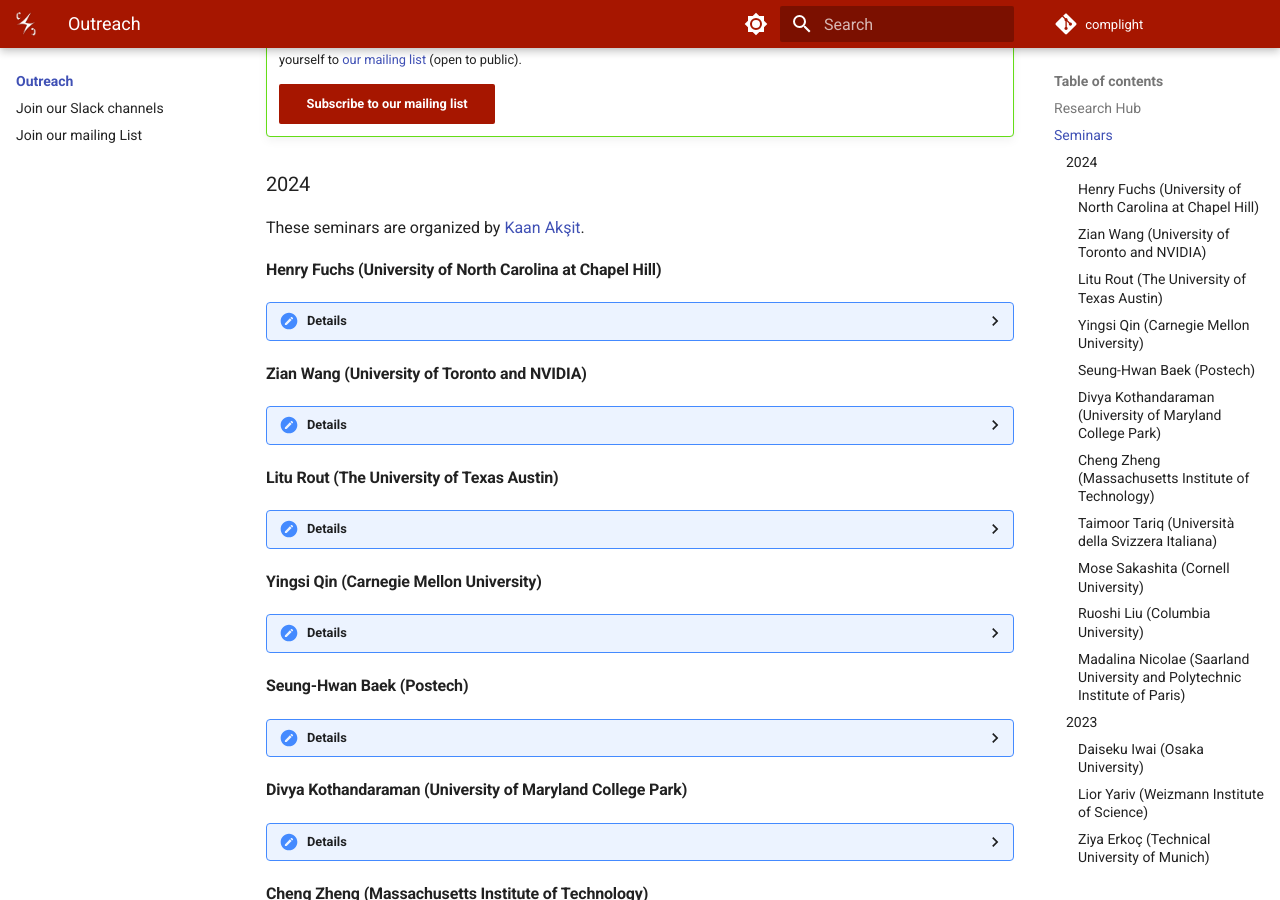
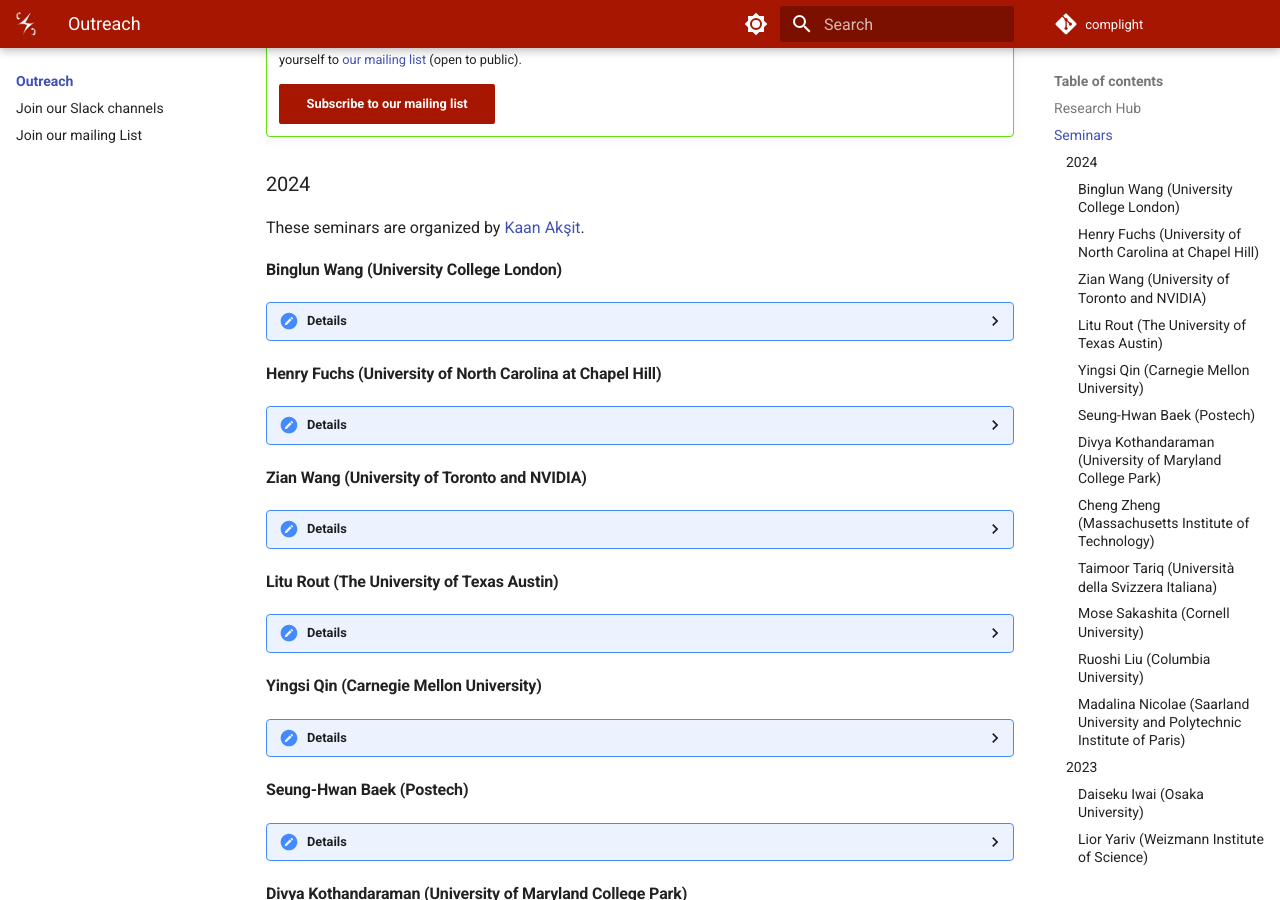
Before and after one commit to complight/complight.github.io, an MkDocs documentation site: the page built from docs/outreach/index.md, in a window 1280 px wide and 900 px high, scrolled down 1017 px. Built offline with MkDocs 1.6.1 and Material for MkDocs 9.7.7, drawn with Linux system fonts in a browser that asks for light colours.

Commit message:
Update index.md

```diff
--- a/docs/outreach/index.md
+++ b/docs/outreach/index.md
@@ -34,6 +34,18 @@ Overall, seminars are a blend of internal and external presenters.
 
 ### 2024
 These seminars are organized by [Kaan Akşit](https://kaanaksit.com).
+
+
+#### Binglun Wang (University College London)
+??? Details
+    **Date:**
+    2nd October 2024
+
+    **Presenter:** [Binglun Wang](https://binglunwang.github.io/), Ph.D. candidate at University College London
+
+    **Title:** 3D Editings using Diffusion Models
+
+    **Watch:** [Recording (Password protected)](https://liveuclac-my.sharepoint.com/:v:/g/personal/ucackak_ucl_ac_uk/EZJWALLmyUBEq5fuk7fInQkB82qoXYrFe7l7F247vmOuHg?e=cdaXEi)
 
 #### Henry Fuchs (University of North Carolina at Chapel Hill)
 ??? Details
```
